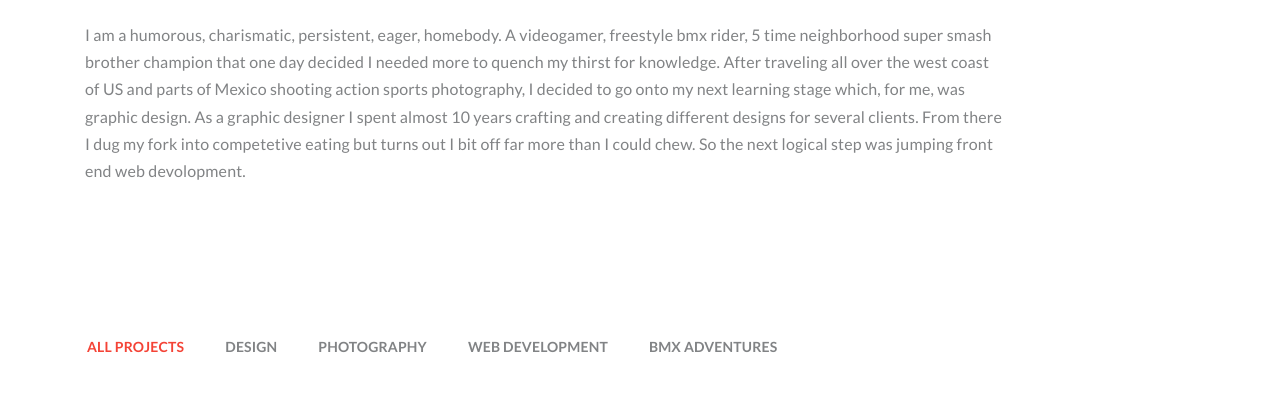
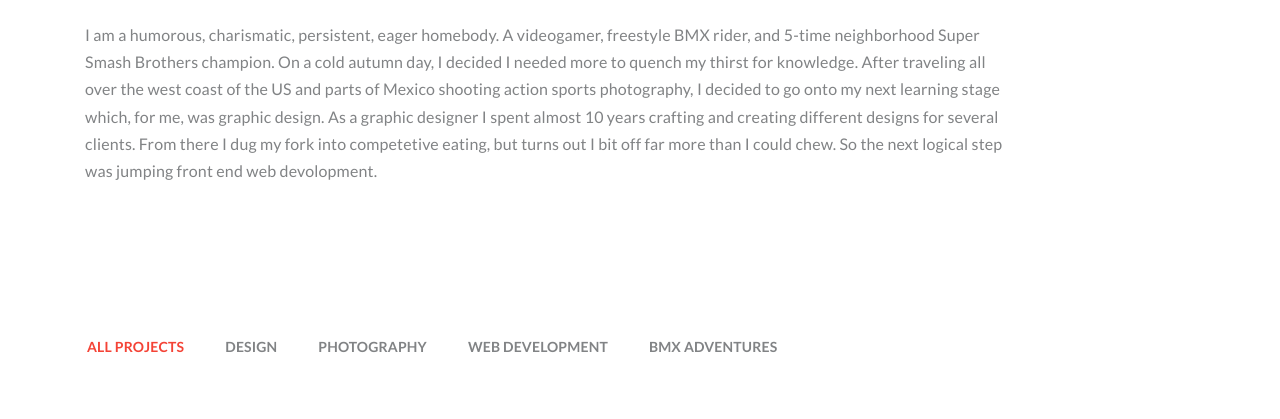
Before and after one commit to AlejandroSays/personalSite, a plain HTML site: page index.html in a window 1280 px wide. Shown: the part 349-768 px from the top of the page. Drawn offline with nearby package versions, Linux system fonts and the light colour scheme; some packages are replaced by stand-ins of ours.

Commit message:
Update index.html

```diff
--- a/index.html
+++ b/index.html
@@ -94,7 +94,7 @@
 						<b>Gamer.</b>
                     </span>
                 </h2>
-                <p>I am a humorous, charismatic, persistent, eager, homebody. A videogamer, freestyle bmx rider, 5 time neighborhood super smash brother champion that one day decided I needed more to quench my thirst for knowledge. After traveling all over the west coast of US and parts of Mexico shooting action sports photography, I decided to go onto my next learning stage which, for me, was graphic design. As a graphic designer I spent almost 10 years crafting and creating different designs for several clients. From there I dug my fork into competetive eating but turns out I bit off far more than I could chew. So the next logical step was jumping front end web devolopment.
+                <p>I am a humorous, charismatic, persistent, eager homebody. A videogamer, freestyle BMX rider, and 5-time neighborhood Super Smash Brothers champion. On a cold autumn day, I decided I needed more to quench my thirst for knowledge. After traveling all over the west coast of the US and parts of Mexico shooting action sports photography, I decided to go onto my next learning stage which, for me, was graphic design. As a graphic designer I spent almost 10 years crafting and creating different designs for several clients. From there I dug my fork into competetive eating, but turns out I bit off far more than I could chew. So the next logical step was jumping front end web devolopment.
 			</div>
 		</div>
 	</div>
```
